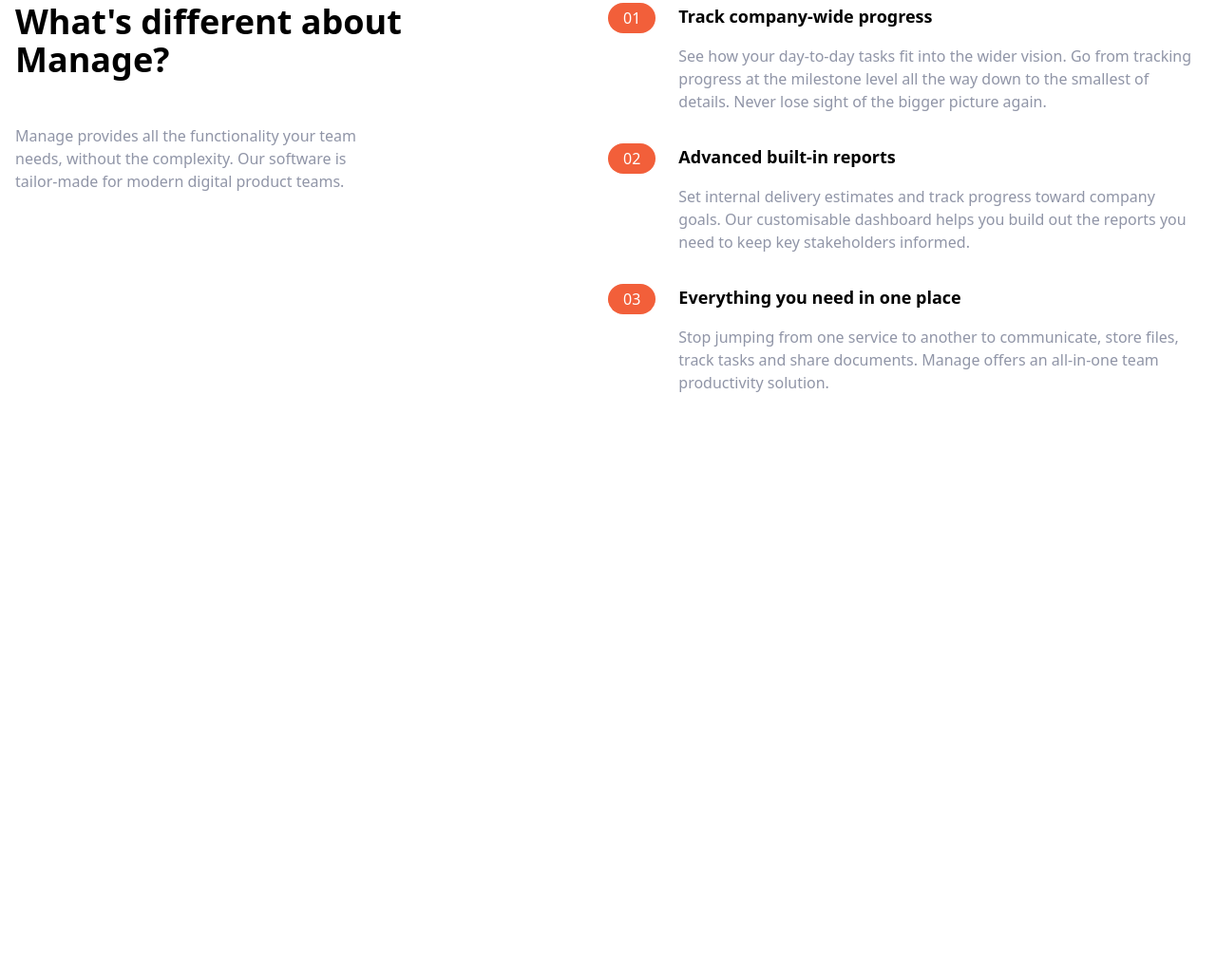
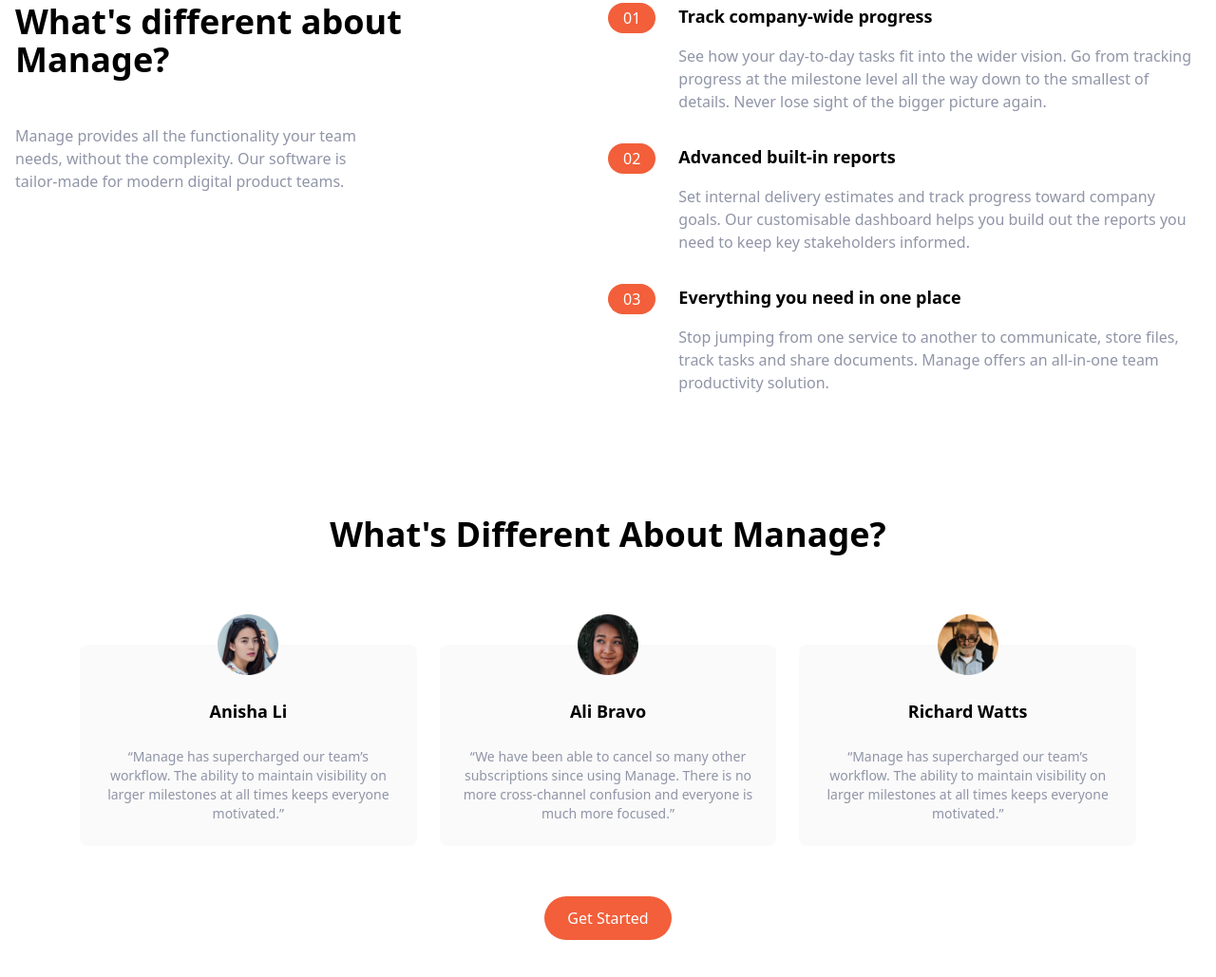
Before and after one commit to denisspawn/tailwind, a website: page src/index.html in a window 1280 px wide. Shown: the part 698-1727 px from the top of the page at 95% size. Before the commit the page ends 1113 px from the top, so only its background shows below. Drawn offline with nearby package versions, Linux system fonts and the light colour scheme; files that its build step writes are made by us from their sources.

Commit message:
Add Testimonials section

```diff
--- a/src/index.html
+++ b/src/index.html
@@ -196,5 +196,65 @@
         </div>
       </div>
     </section>
+
+    <!-- Testimonials section -->
+    <section id="testimonials">
+      <!-- Container to heading and test blocks -->
+      <div class="mx-auto mt-32 max-w-6xl px-5 text-center">
+        <!-- Heading -->
+        <h2 class="text-center text-4xl font-bold">
+          What's Different About Manage?
+        </h2>
+        <!-- Testimonials Container -->
+        <div class="mt-24 flex flex-col md:flex-row md:space-x-6">
+          <!-- Testimonial 1 -->
+          <div
+            class="flex flex-col items-center space-y-6 rounded-lg bg-veryLightGray p-6 md:w-1/3"
+          >
+            <img src="img/avatar-anisha.png" class="-mt-14 w-16" alt="" />
+            <h5 class="text-lg font-bold">Anisha Li</h5>
+            <p class="text-sm text-darkGrayishBlue">
+              “Manage has supercharged our team’s workflow. The ability to
+              maintain visibility on larger milestones at all times keeps
+              everyone motivated.”
+            </p>
+          </div>
+
+          <!-- Testimonial 2 -->
+          <div
+            class="hidden flex-col items-center space-y-6 rounded-lg bg-veryLightGray p-6 md:flex md:w-1/3"
+          >
+            <img src="img/avatar-ali.png" class="-mt-14 w-16" alt="" />
+            <h5 class="text-lg font-bold">Ali Bravo</h5>
+            <p class="text-sm text-darkGrayishBlue">
+              “We have been able to cancel so many other subscriptions since
+              using Manage. There is no more cross-channel confusion and
+              everyone is much more focused.”
+            </p>
+          </div>
+
+          <!-- Testimonial 3 -->
+          <div
+            class="hidden flex-col items-center space-y-6 rounded-lg bg-veryLightGray p-6 md:flex md:w-1/3"
+          >
+            <img src="img/avatar-richard.png" class="-mt-14 w-16" alt="" />
+            <h5 class="text-lg font-bold">Richard Watts</h5>
+            <p class="text-sm text-darkGrayishBlue">
+              “Manage has supercharged our team’s workflow. The ability to
+              maintain visibility on larger milestones at all times keeps
+              everyone motivated.”
+            </p>
+          </div>
+        </div>
+        <!-- Button -->
+        <div class="my-16">
+          <a
+            href="#"
+            class="baseline rounded-full bg-brightRed p-3 px-6 text-white hover:bg-brightRedLight"
+            >Get Started</a
+          >
+        </div>
+      </div>
+    </section>
   </body>
 </html>
```
